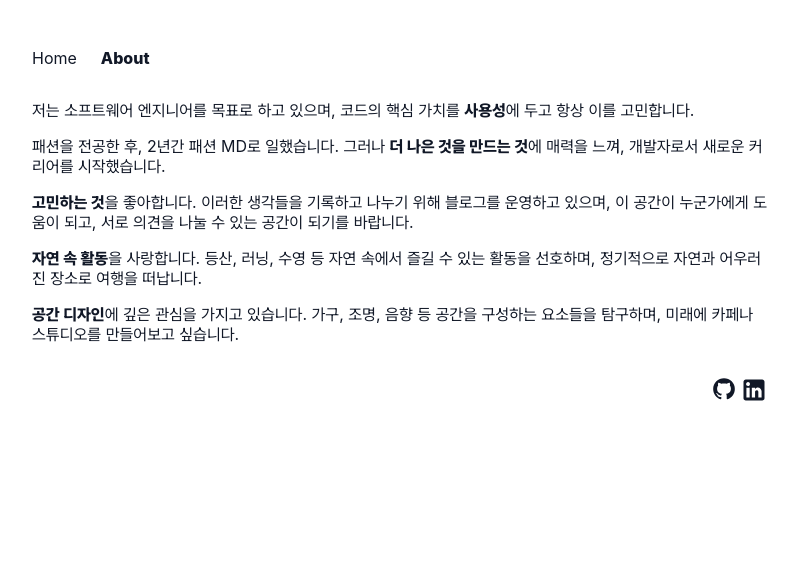
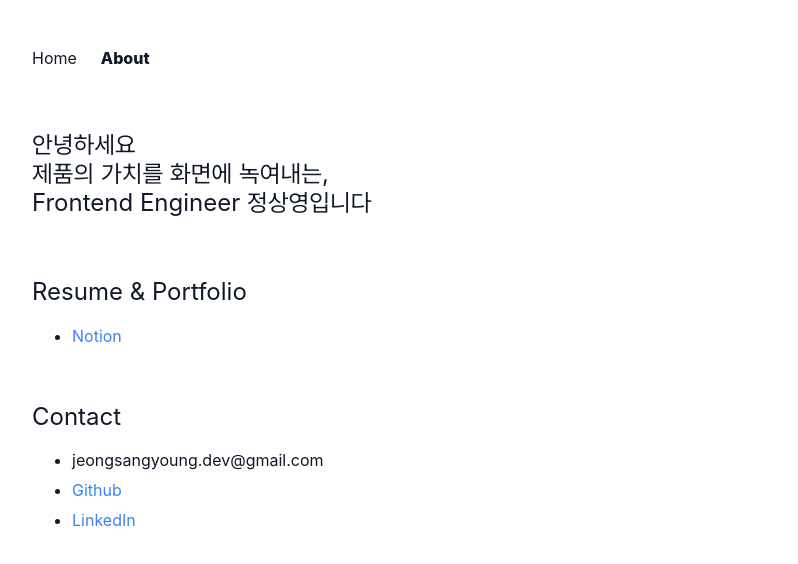
Before and after one commit to SioJeong/siojeong.github.io, a React (Vite) app: page /about in a window 1280 px wide. Shown: the top 564 px of the page, without its empty margins (240-1038 px from the left). Built offline with nearby package versions, Linux system fonts and the light colour scheme.

Commit message:
feat: About 페이지 컨텐츠 변경 및 조건부 Footer 설정

```diff
--- a/src/components/footer/Footer.tsx
+++ b/src/components/footer/Footer.tsx
@@ -1,6 +1,12 @@
+import { useLocation } from 'react-router-dom';
 import styles from './Footer.module.css';
 
 export default function Footer() {
+    const location = useLocation();
+
+    // about 페이지에서는 Footer 숨김 처리
+    if (location.pathname === '/about') return null;
+
     return (
         <footer>
             <nav className={styles.container}>
@@ -15,7 +21,6 @@ export default function Footer() {
                             <img src="/nav-icons/linkedin.svg" alt="linkedin" />
                         </a>
                     </li>
-
                 </ul>
             </nav>
         </footer>
--- a/src/pages/about/About.module.css
+++ b/src/pages/about/About.module.css
@@ -1,28 +1,14 @@
-.symbol {
-    width: 100px;
-    height: 100px;
-    animation: rotate 10s linear infinite;
-    margin: 2rem;
+h2 {
+    font-weight: 400;
 }
 
-@keyframes rotate {
-    from {
-        transform: rotate(0deg);
-    }
-    to {
-        transform: rotate(360deg);
-    }
+li {
+    margin-bottom: 10px;
 }
 
-.linkedpost {
-    font-weight: normal;
-
-    img {
-        width: 16px;
-        vertical-align: middle;
-    }
+.aboutContainer {
+    display: flex;
+    flex-direction: column;
+    gap: 20px;
+    margin-bottom: 40px;
 }
-
-strong {
-    font-weight: 400;
-}
--- a/src/pages/about/About.tsx
+++ b/src/pages/about/About.tsx
@@ -1,28 +1,39 @@
+import styles from './About.module.css';
+
 export default function About() {
     return (
-        <article>
-            <p>
-                저는 소프트웨어 엔지니어를 목표로 하고 있으며, 코드의 핵심 가치를{' '}
-                <strong>사용성</strong>에 두고 항상 이를 고민합니다.
-            </p>
-            <p>
-                패션을 전공한 후, 2년간 패션 MD로 일했습니다. 그러나{' '}
-                <strong>더 나은 것을 만드는 것</strong>에 매력을 느껴, 개발자로서 새로운 커리어를
-                시작했습니다.
-            </p>
-            <p>
-                <strong>고민하는 것</strong>을 좋아합니다. 이러한 생각들을 기록하고 나누기 위해
-                블로그를 운영하고 있으며, 이 공간이 누군가에게 도움이 되고, 서로 의견을 나눌 수 있는
-                공간이 되기를 바랍니다.
-            </p>
-            <p>
-                <strong>자연 속 활동</strong>을 사랑합니다. 등산, 러닝, 수영 등 자연 속에서 즐길 수
-                있는 활동을 선호하며, 정기적으로 자연과 어우러진 장소로 여행을 떠납니다.
-            </p>
-            <p>
-                <strong>공간 디자인</strong>에 깊은 관심을 가지고 있습니다. 가구, 조명, 음향 등
-                공간을 구성하는 요소들을 탐구하며, 미래에 카페나 스튜디오를 만들어보고 싶습니다.
-            </p>
-        </article>
+        <main className={styles.aboutContainer}>
+            <section>
+                <h2>
+                    안녕하세요
+                    <br />
+                    제품의 가치를 화면에 녹여내는,
+                    <br />
+                    Frontend Engineer 정상영입니다
+                </h2>
+            </section>
+            <section>
+                <h2>Resume & Portfolio</h2>
+                <ul>
+                    <li>
+                        <a href="https://foremost-pasta-075.notion.site/Frontend-Engineer-146778bc7a0180729cdcf1d428d77d80">
+                            Notion
+                        </a>
+                    </li>
+                </ul>
+            </section>
+            <section>
+                <h2>Contact</h2>
+                <ul>
+                    <li>jeongsangyoung.dev@gmail.com</li>
+                    <li>
+                        <a href="https://github.com/SioJeong">Github</a>
+                    </li>
+                    <li>
+                        <a href="https://www.linkedin.com/in/siojeong">LinkedIn</a>
+                    </li>
+                </ul>
+            </section>
+        </main>
     );
 }
```
